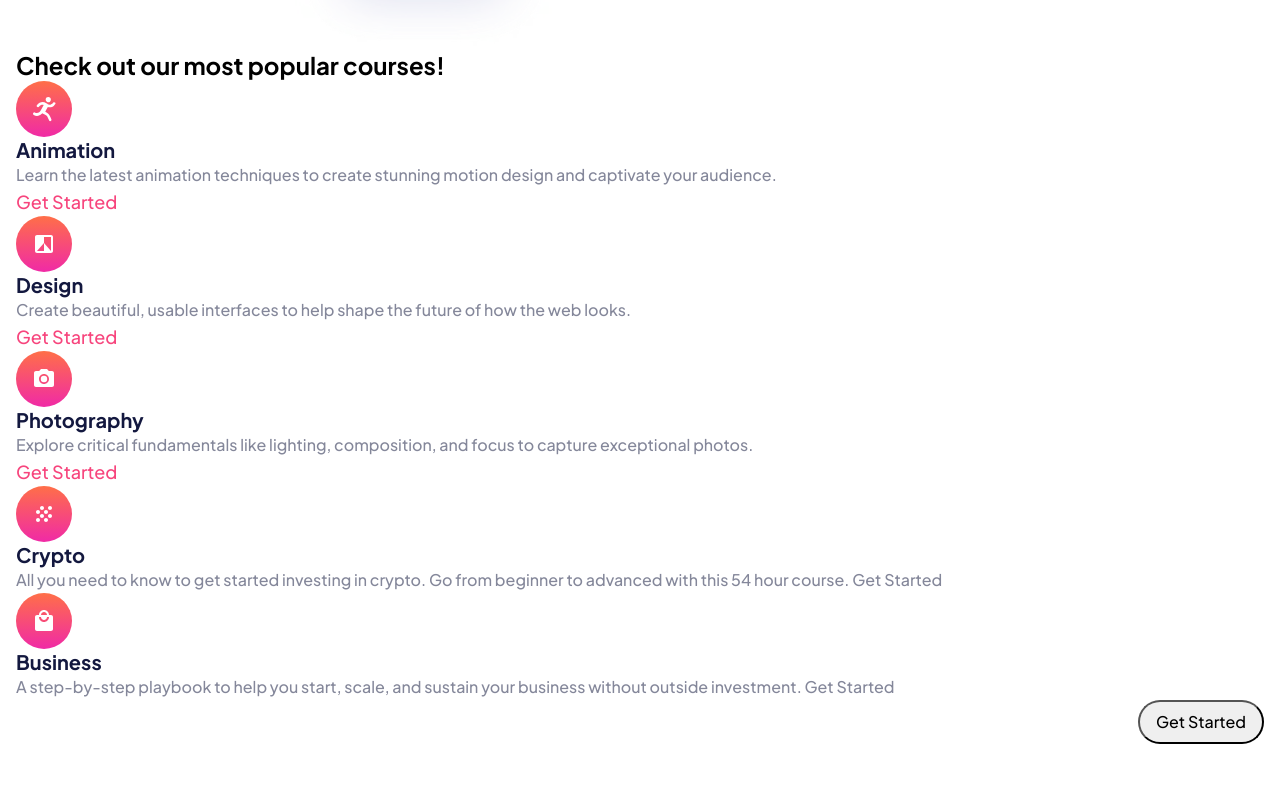
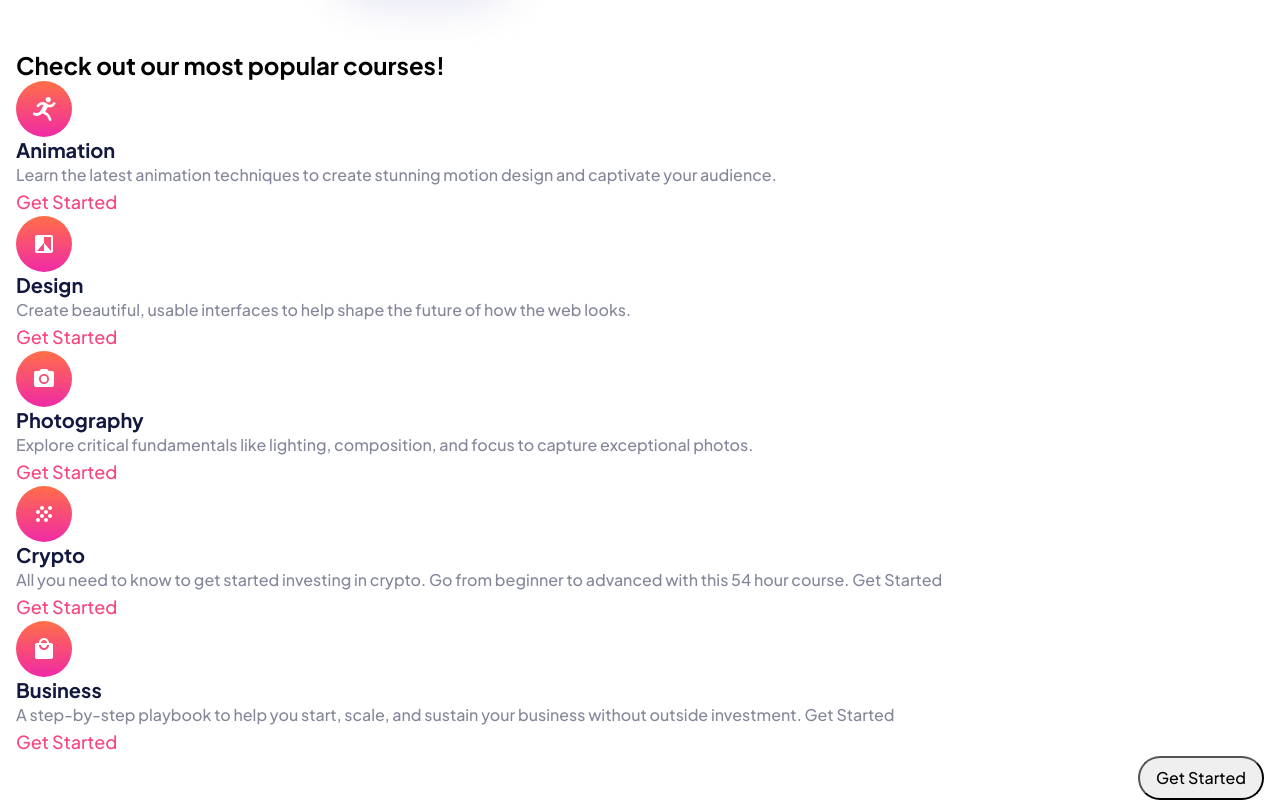
Before and after one commit to thejackshelton/skilled-elearning-landing-page, a website: page index.html in a window 1280 px wide. Shown: the part 854-1654 px from the top of the page. Before the commit the page ends 1598 px from the top, so only its background shows below. Drawn offline with Linux system fonts and the light colour scheme.

Commit message:
Links for all H2's

```diff
--- a/index.html
+++ b/index.html
@@ -91,12 +91,16 @@
         beginner to advanced with this 54 hour course. Get Started
       </p>
 
+      <a href="#">Get Started</a>
+
       <img src="./assets/icon-business.svg" alt="business icon" />
       <h3>Business</h3>
       <p>
         A step-by-step playbook to help you start, scale, and sustain your
         business without outside investment. Get Started
       </p>
+
+      <a href="#">Get Started</a>
 
       <footer>
         <img
```
